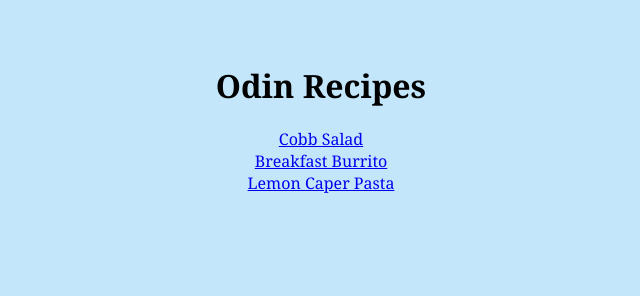
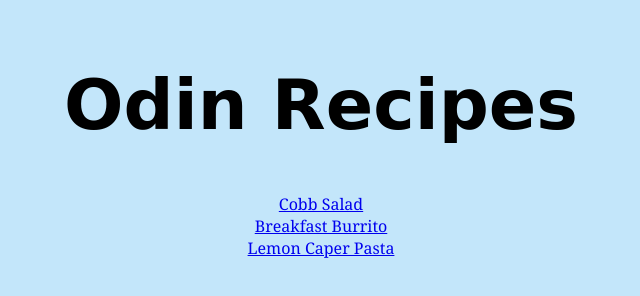
Before and after one commit to Doomguy504/odin-recipes, a plain HTML site: page index.html in a window 1280 px wide. Shown: the whole page, without its empty margins (319-959 px from the left). Drawn offline with Linux system fonts and the light colour scheme.

Commit message:
update fonts

```diff
--- a/style.css
+++ b/style.css
@@ -9,6 +9,11 @@ body {
     margin: 5% auto;
 }
 
+h1 {
+    font-family: "Brush Script MT", "Lucida Handwriting", cursive;
+    font-size: 70px;
+}
+
 ul {
     list-style: none;
     padding: 0;
```
